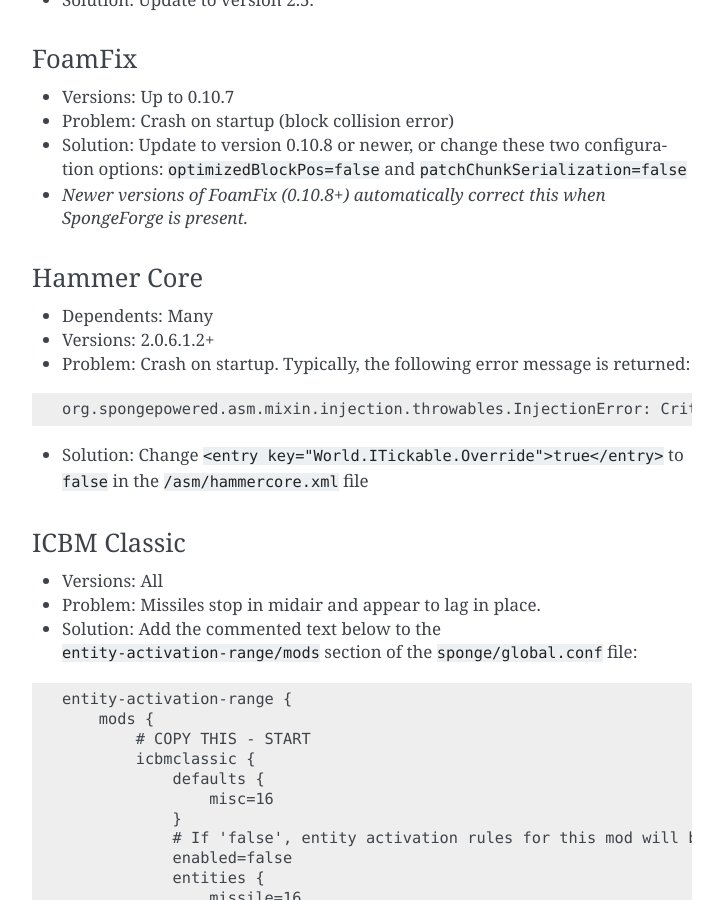
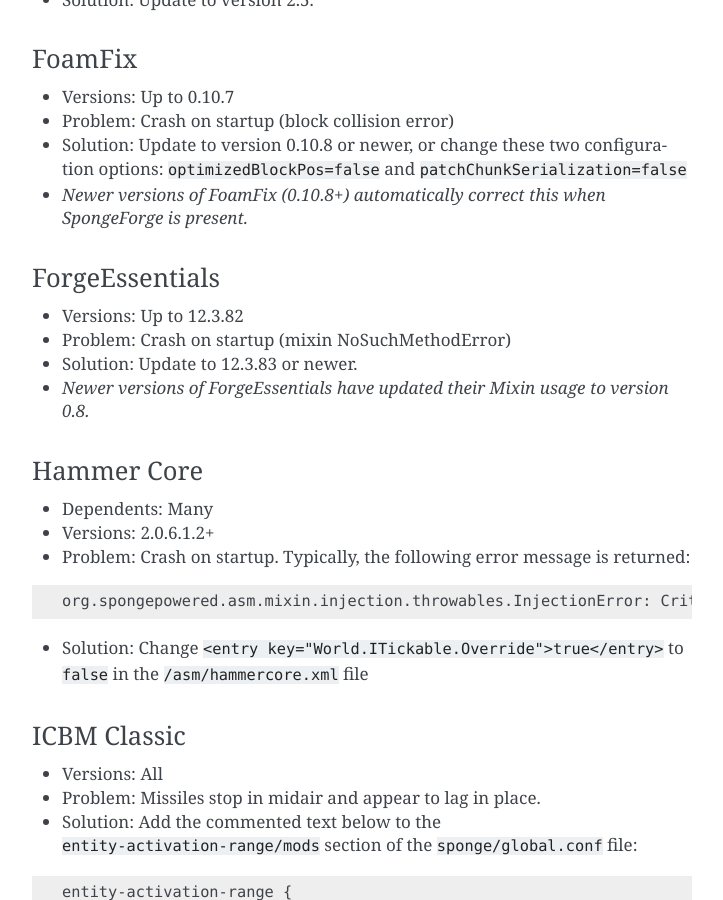
Before and after one commit to SpongePowered/SpongeDocs, a Sphinx documentation site: the page built from source/server/spongineer/incompatible.rst, in a window 1280 px wide and 900 px high, scrolled down 904 px. Shown: the whole window, without its empty margins (388-1111 px from the left). Built offline with Sphinx 7.4.7, drawn with Linux system fonts in a browser that asks for light colours; pages that are not in the unit, such as notebooks, are missing from menus.

Commit message:
Add ForgeEssentials to incompat

```diff
--- a/source/server/spongineer/incompatible.rst
+++ b/source/server/spongineer/incompatible.rst
@@ -39,6 +39,13 @@
 - Solution: Update to version 0.10.8 or newer, or change these two configuration options:
   ``optimizedBlockPos=false`` and ``patchChunkSerialization=false``
 - *Newer versions of FoamFix (0.10.8+) automatically correct this when SpongeForge is present.*
+
+ForgeEssentials
+~~~~~~~~~~~~~~~
+- Versions: Up to 12.3.82
+- Problem: Crash on startup (mixin NoSuchMethodError)
+- Solution: Update to 12.3.83 or newer.
+- *Newer versions of ForgeEssentials have updated their Mixin usage to version 0.8.*
 
 Hammer Core
 ~~~~~~~~~~~
```
